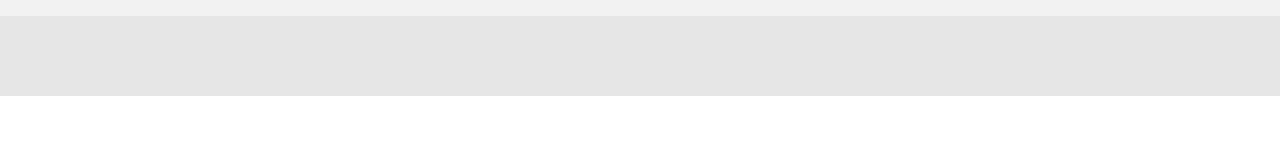
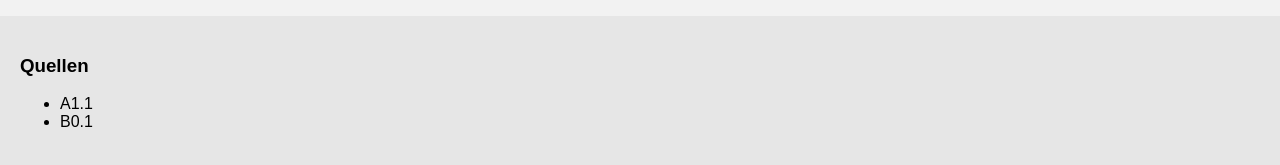
Before and after one commit to KI-einfach-erklaert/Entstehung, a plain HTML site: page index.html in a window 1280 px wide. Shown: the part 1212-1377 px from the top of the page. Before the commit the page ends 1308 px from the top, so only its background shows below. Drawn offline with Linux system fonts and the light colour scheme.

Commit message:
Update index.html

```diff
--- a/index.html
+++ b/index.html
@@ -176,6 +176,13 @@ nicht am Ende und wer weiß, vielleicht werden sie irgendwann in der Lage sein,
   <div class="footer">
   <div class="row">
   <div class="side1">
+    <h3>Quellen</h3>
+   <p>
+   <ul>
+   <li>A1.1</li>
+   <li>B0.1</li>
+   </ul>
+   </p>
   </div>
    <div class="main1">
        </div>
```
